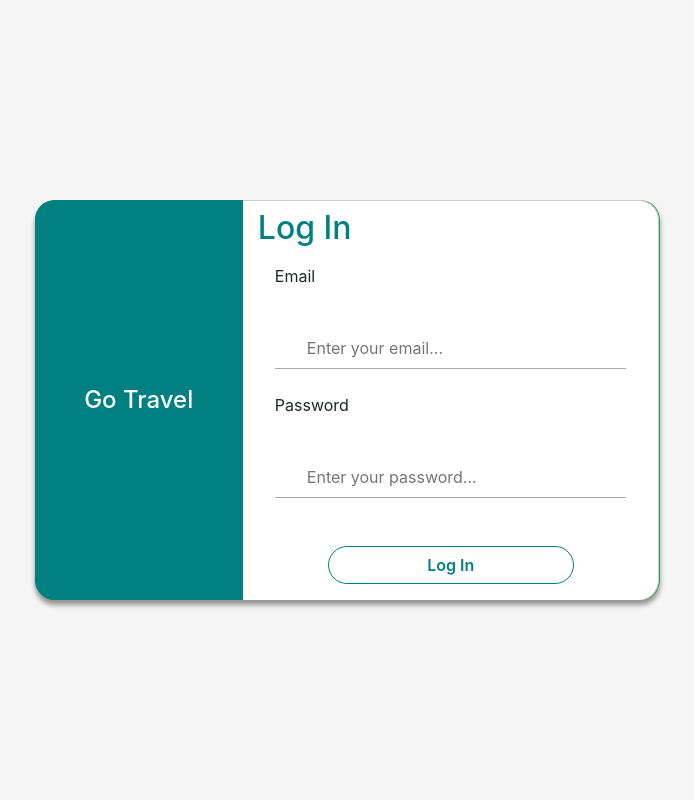
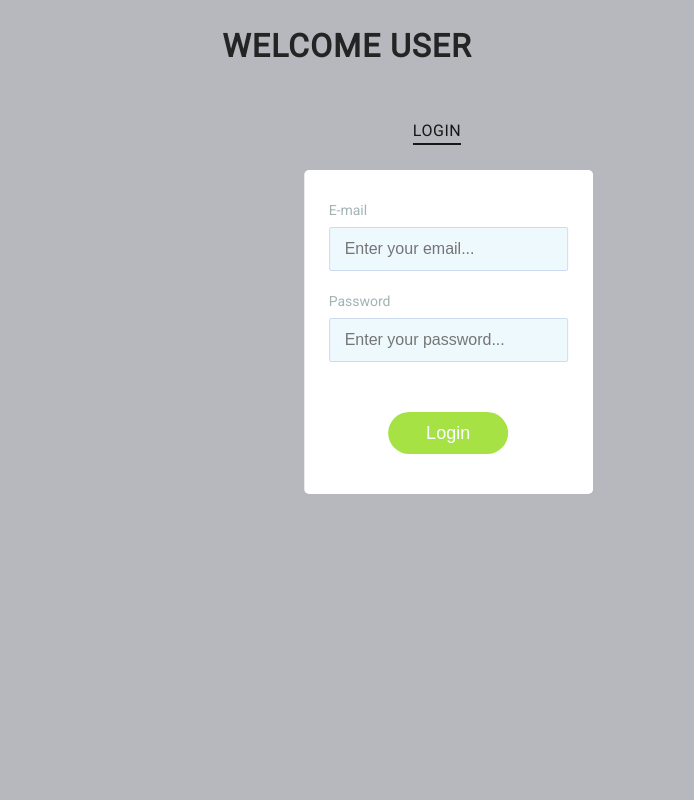
Before and after one commit to MimikaAckerman/FinalprojectPHP, a PHP site: page / in a window 1280 px wide. Shown: the whole page, without its empty margins (293-987 px from the left). Run offline with PHP 8.4, Linux system fonts and the light colour scheme.

Commit message:
Change login

```diff
--- a/assets/css/login.css
+++ b/assets/css/login.css
@@ -1,109 +1,285 @@
-html,
-body {
-    height: 100%;
+*,
+*::before,
+*::after {
+	box-sizing: border-box;
 }
 
 body {
-    display: flex;
-    align-items: center;
-    padding-top: 40px;
-    padding-bottom: 40px;
-    background-color: #f5f5f5;
+	margin: 0;
+	font-family: Roboto, -apple-system, 'Helvetica Neue', 'Segoe UI', Verdana, sans-serif;
+	background: #b6b8be;
 }
 
-/* new log in styles */
-
-.main-content {
-    width: 50%;
-    border-radius: 20px;
-    box-shadow: 0 5px 5px rgba(0, 0, 0, .4);
-    margin: 5em auto;
-    display: flex;
-}
-
-.company__info {
-    background-color: #008080;
-    border-top-left-radius: 20px;
-    border-bottom-left-radius: 20px;
+.forms-section {
 	display: flex;
 	flex-direction: column;
 	justify-content: center;
-    color: #fff;
+	align-items: center;
 }
 
-.fa-android {
-    font-size: 3em;
+.section-title {
+	font-size: 32px;
+	letter-spacing: 1px;
+	color: rgb(36, 36, 36);
 }
 
-@media screen and (max-width: 640px) {
-    .main-content {
-        width: 90%;
+.forms {
+	display: flex;
+	align-items: flex-start;
+	margin-top: 30px;
 }
 
-    .company__info {
-        display: none;
+.form-wrapper {
+	animation: hideLayer .3s ease-out forwards;
 }
 
-    .login_form {
-        border-top-left-radius: 20px;
-        border-bottom-left-radius: 20px;
+.form-wrapper.is-active {
+	animation: showLayer .3s ease-in forwards;
+}
+
+@keyframes showLayer {
+	50% {
+		z-index: 1;
+	}
+	100% {
+		z-index: 1;
 	}
 }
 
-@media screen and (min-width: 642px) and (max-width:800px) {
-    .main-content {
-        width: 70%;
+@keyframes hideLayer {
+	0% {
+		z-index: 1;
+	}
+	49.999% {
+		z-index: 1;
 	}
 }
 
-.row>h2 {
-    color: #008080;
+.switcher {
+	position: relative;
+	cursor: pointer;
+	display: block;
+	margin-right: auto;
+	margin-left: auto;
+	padding: 0;
+	text-transform: uppercase;
+	font-family: inherit;
+	font-size: 16px;
+	letter-spacing: .5px;
+	color: rgb(12, 12, 12);
+	background-color: transparent;
+	border: none;
+	outline: none;
+	transform: translateX(0);
+	transition: all .3s ease-out;
 }
 
-.login_form {
-    background-color: #fff;
-    border-top-right-radius: 20px;
-    border-bottom-right-radius: 20px;
-    border-top: 1px solid #ccc;
-    border-right: 1px solid #ccc;
+.form-wrapper.is-active .switcher-login {
+	color: rgb(23, 23, 23);
+	transform: translateX(90px);
 }
 
-form {
-    padding: 0 2em;
+.form-wrapper.is-active .switcher-signup {
+	color: rgb(0, 0, 0);
+	transform: translateX(-90px);
 }
 
-.form__input {
+.underline {
+	position: absolute;
+	bottom: -5px;
+	left: 0;
+	overflow: hidden;
+	pointer-events: none;
 	width: 100%;
-    border: 0px solid transparent;
-    border-radius: 0;
-    border-bottom: 1px solid #aaa;
-    padding: 1em .5em .5em;
-    padding-left: 2em;
-    outline: none;
-    margin: 1.5em auto;
-    transition: all .5s ease;
+	height: 2px;
 }
 
-.form__input:focus {
-    border-bottom-color: #008080;
-    box-shadow: 0 0 5px rgba(0, 80, 80, .4);
-    border-radius: 4px;
+.underline::before {
+	content: '';
+	position: absolute;
+	top: 0;
+	left: inherit;
+	display: block;
+	width: inherit;
+	height: inherit;
+	background-color: currentColor;
+	transition: transform .2s ease-out;
 }
 
-.btn {
-    transition: all .5s ease;
-    width: 70%;
-    border-radius: 30px;
-    color: #008080;
-    font-weight: 600;
-    background-color: #fff;
-    border: 1px solid #008080;
-    margin-top: 1.5em;
-    margin-bottom: 1em;
+.switcher-login .underline::before {
+	transform: translateX(101%);
 }
 
-.btn:hover,
-.btn:focus {
-    background-color: #008080;
-    color: #fff;
+.switcher-signup .underline::before {
+	transform: translateX(-101%);
 }
+
+.form-wrapper.is-active .underline::before {
+	transform: translateX(0);
+}
+
+.form {
+	overflow: hidden;
+	min-width: 260px;
+	margin-top: 50px;
+	padding: 30px 25px;
+  border-radius: 5px;
+	transform-origin: top;
+}
+
+.form-login {
+	animation: hideLogin .3s ease-out forwards;
+}
+
+.form-wrapper.is-active .form-login {
+	animation: showLogin .3s ease-in forwards;
+}
+
+@keyframes showLogin {
+	0% {
+		background: #d7e7f1;
+		transform: translate(40%, 10px);
+	}
+	50% {
+		transform: translate(0, 0);
+	}
+	100% {
+		background-color: #fff;
+		transform: translate(35%, -20px);
+	}
+}
+
+@keyframes hideLogin {
+	0% {
+		background-color: #fff;
+		transform: translate(35%, -20px);
+	}
+	50% {
+		transform: translate(0, 0);
+	}
+	100% {
+		background: #d7e7f1;
+		transform: translate(40%, 10px);
+	}
+}
+
+.form-signup {
+	animation: hideSignup .3s ease-out forwards;
+}
+
+.form-wrapper.is-active .form-signup {
+	animation: showSignup .3s ease-in forwards;
+}
+
+@keyframes showSignup {
+	0% {
+		background: #d7e7f1;
+		transform: translate(-40%, 10px) scaleY(.8);
+	}
+	50% {
+		transform: translate(0, 0) scaleY(.8);
+	}
+	100% {
+		background-color: #fff;
+		transform: translate(-35%, -20px) scaleY(1);
+	}
+}
+
+@keyframes hideSignup {
+	0% {
+		background-color: #fff;
+		transform: translate(-35%, -20px) scaleY(1);
+	}
+	50% {
+		transform: translate(0, 0) scaleY(.8);
+	}
+	100% {
+		background: #d7e7f1;
+		transform: translate(-40%, 10px) scaleY(.8);
+	}
+}
+
+.form fieldset {
+	position: relative;
+	opacity: 0;
+	margin: 0;
+	padding: 0;
+	border: 0;
+	transition: all .3s ease-out;
+}
+
+.form-login fieldset {
+	transform: translateX(-50%);
+}
+
+.form-signup fieldset {
+	transform: translateX(50%);
+}
+
+.form-wrapper.is-active fieldset {
+	opacity: 1;
+	transform: translateX(0);
+	transition: opacity .4s ease-in, transform .35s ease-in;
+}
+
+.form legend {
+	position: absolute;
+	overflow: hidden;
+	width: 1px;
+	height: 1px;
+	clip: rect(0 0 0 0);
+}
+
+.input-block {
+	margin-bottom: 20px;
+}
+
+.input-block label {
+	font-size: 14px;
+  color: #a1b4b4;
+}
+
+.input-block input {
+	display: block;
+	width: 100%;
+	margin-top: 8px;
+	padding-right: 15px;
+	padding-left: 15px;
+	font-size: 16px;
+	line-height: 40px;
+	color: #3b4465;
+  background: #eef9fe;
+  border: 1px solid #cddbef;
+  border-radius: 2px;
+}
+
+.form [type='submit'] {
+	opacity: 0;
+	display: block;
+	min-width: 120px;
+	margin: 30px auto 10px;
+	font-size: 18px;
+	line-height: 40px;
+	border-radius: 25px;
+	border: none;
+	transition: all .3s ease-out;
+}
+
+.form-wrapper.is-active .form [type='submit'] {
+	opacity: 1;
+	transform: translateX(0);
+	transition: all .4s ease-in;
+}
+
+.btn-login {
+	color: #fbfdff;
+	background: #a7e245;
+	transform: translateX(-30%);
+}
+
+.btn-signup {
+	color: #a7e245;
+	background: #fbfdff;
+	box-shadow: inset 0 0 0 2px #a7e245;
+	transform: translateX(30%);
+}
--- /dev/null
+++ b/assets/js/utils.js
@@ -0,0 +1,8 @@
+const switchers = [...document.querySelectorAll('.switcher')]
+
+switchers.forEach(item => {
+	item.addEventListener('click', function() {
+		switchers.forEach(item => item.parentElement.classList.remove('is-active'))
+		this.parentElement.classList.add('is-active')
+	})
+})
--- a/views/main/login.php
+++ b/views/main/login.php
@@ -5,34 +5,48 @@
     <meta charset="UTF-8">
     <meta http-equiv="X-UA-Compatible" content="IE=edge">
     <meta name="viewport" content="width=device-width, initial-scale=1.0">
-    <title>Log in</title>
-    <link rel="stylesheet" href="https://stackpath.bootstrapcdn.com/bootstrap/4.5.0/css/bootstrap.min.css">
+    <title>Log in TODO List</title>
+    <link href='https://fonts.googleapis.com/css?family=Roboto' rel='stylesheet' type='text/css'>
     <link rel="stylesheet" type="text/css" href="./assets/css/login.css">
+    <script src="assets/js/utils.js" defer></script>
 </head>
 
 <body>
-    <!-- <form action="?controller=Login&action=login" method="post">
-        <label for="user">Email</label>
-        <input type="email" name="user" id="user" required>
+
+    <section class="forms-section">
+        <h1 class="section-title">WELCOME USER</h1>
+        <div class="forms">
+            <div class="form-wrapper is-active">
+                <button type="button" class="switcher switcher-login">
+                    Login
+                    <span class="underline"></span>
+                </button>
+                <form id="form" method="post" action="?controller=Note&action=getAllNotes" class="form form-login">
+                    <fieldset>
+                        <legend>Please, enter your email and password for login.</legend>
+                        <div class="input-block">
+                            <label for="user">E-mail</label>
+                            <input id="user" name="user" type="email" placeholder="Enter your email..." required>
+                        </div>
+                        <div class="input-block">
                             <label for="password">Password</label>
-        <input type="password" name="password" id="password" required>
-        <input type="submit" value="Log In">
-    </form> -->
+                            <input id="password" name="password" type="password" placeholder="Enter your password..." required>
+                        </div>
+                    </fieldset>
+                    <button type="submit" class="btn-login">Login</button>
+                </form>
+            </div>
+        </div>
+    </section>
 
-    <div class="container-fluid">
-        <div class="row main-content bg-success text-center">
-            <div class="col-md-4 text-center company__info">
-                <span class="company__logo">
-                    <h1><i class="fa-sharp fa-solid fa-globe"></i></h1>
-                </span>
-                <h4 class="company_title">Go Travel</h4>
-            </div>
-            <div class="col-md-8 col-xs-12 col-sm-12 login_form ">
+
+
+                        <!-- <div class="col-md-8 col-xs-12 col-sm-12 login_form ">
                             <div class="container-fluid">
                                 <div class="row py-2">
                                     <h2>Log In</h2>
                                 </div>
-                    <!--PAGE PHP -->
+                                PAGE PHP
                                 <div class="row">
                                     <form id="form" method="post" action="?controller=Login&action=login">
                                         <div class="row">
@@ -43,10 +57,10 @@
                                             <label for="password">Password</label>
                                             <input type="password" name="password" id="password" class="form__input" placeholder="Enter your password...">
                                         </div>
-                            <!-- <div class="row">
+                                        <div class="row">
                                 <input type="checkbox" name="remember_me" id="remember_me" class="">
                                 <label for="remember_me">Remember Me!</label>
-                            </div> -->
+                            </div>
                                         <div class="row d-flex justify-content-center">
                                             <input type="submit" value="Log In" class="btn">
                                         </div>
@@ -55,7 +69,7 @@
                             </div>
                         </div>
             </div>
-    </div>
+    </section> -->
 </body>
 
 </html>
```
Lines whose indentation alone changed are shown as unchanged.
